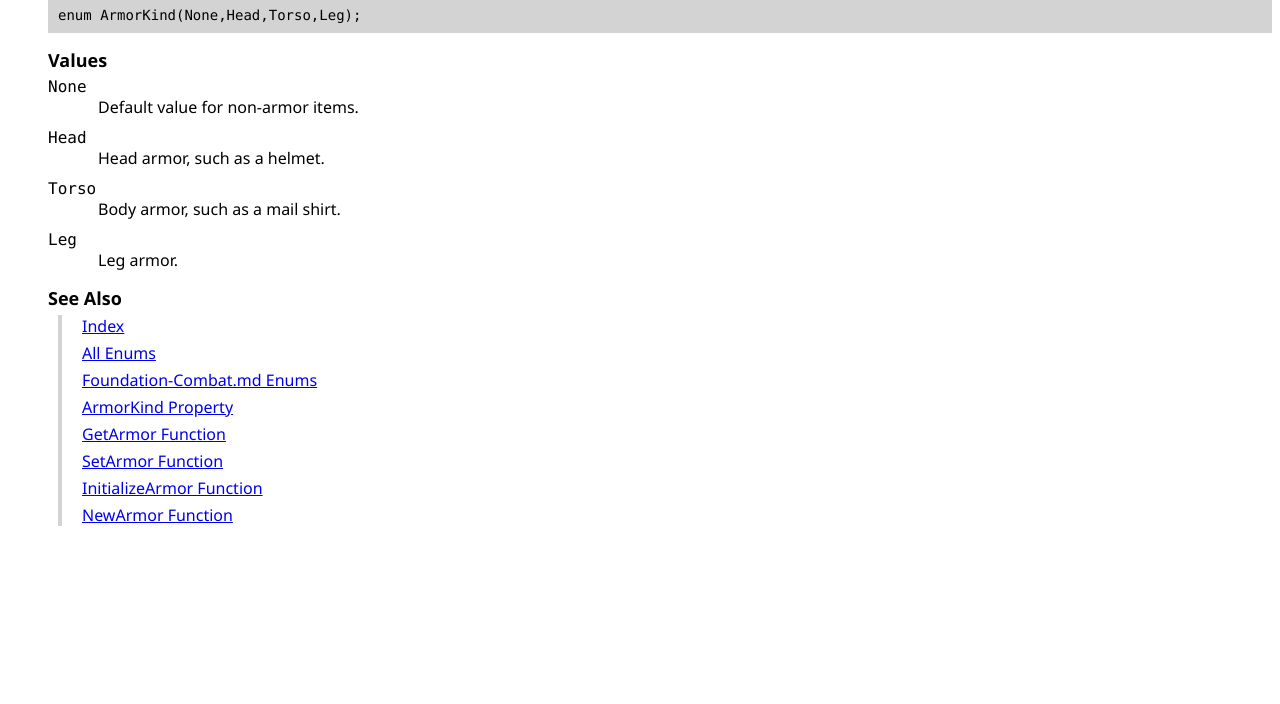
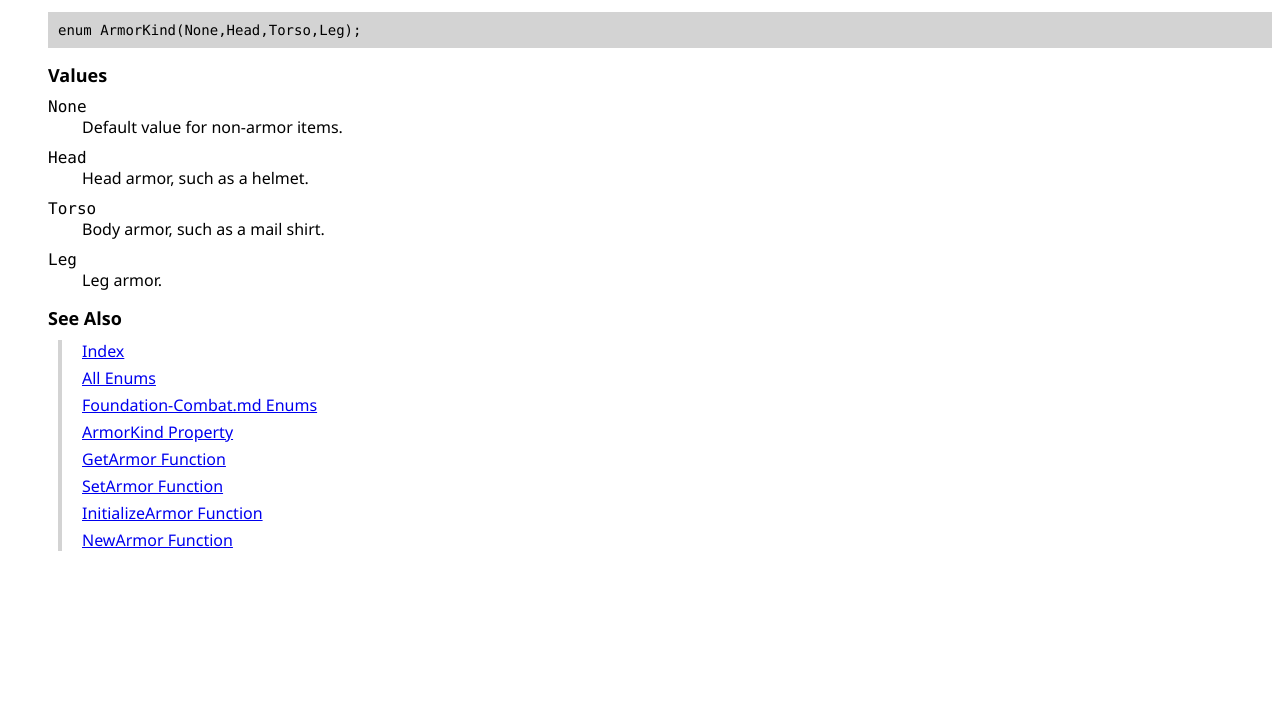
Before and after one commit to NiklasBorson/AdventureScript, a plain HTML site: page docs/ApiRef/ArmorKind-Enum.html in a window 1280 px wide. Shown: the part 96-800 px from the top of the page. Drawn offline with Linux system fonts and the light colour scheme.

Commit message:
CSS tweaks.

```diff
--- a/docs/ApiRef/styles.css
+++ b/docs/ApiRef/styles.css
@@ -7,14 +7,14 @@ body {
 h1 {
     margin-left:0;
     margin-top:20px;
-    margin-bottom:0;
+    margin-bottom:10px;
     font-size:30px;
 }
 
 h2 {
     margin-left:0;
     margin-top:40px;
-    margin-bottom:5px;
+    margin-bottom:10px;
     font-size:25px;
 }
 
@@ -28,7 +28,7 @@ h3 {
 h4 {
     margin-left:0;
     margin-top:15;
-    margin-bottom:5px;
+    margin-bottom:10px;
     font-size:18px;
 }
 
@@ -56,7 +56,7 @@ pre {
 p {
     margin-left:0;
     margin-top:0;
-    margin-bottom:10px;
+    margin-bottom:15px;
 }
 
 p.term {
@@ -65,8 +65,9 @@ p.term {
     margin-top:0;
     margin-bottom:0;
 }
+
 p.def {
-    margin-left:50px;
+    margin-left:34px;
     margin-top:0;
     margin-bottom:10px;
 }
```
